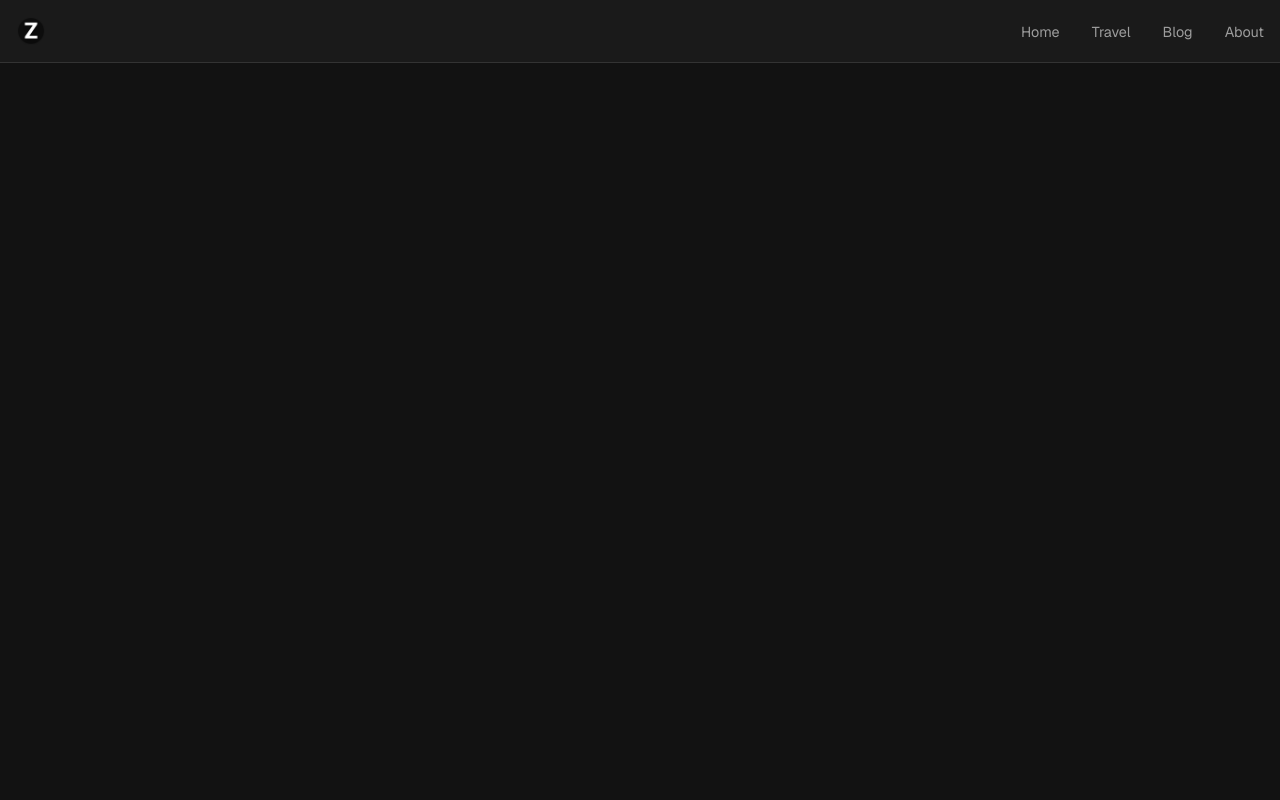
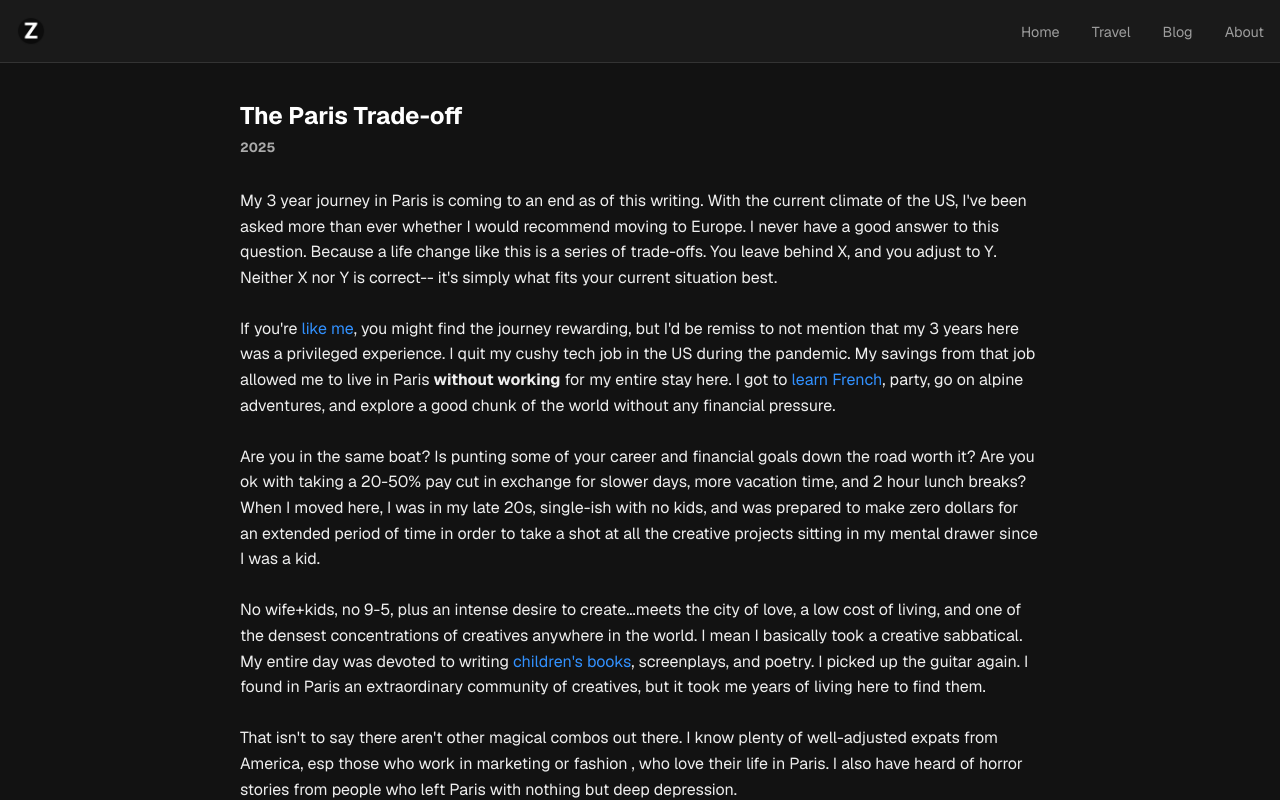
Before and after one commit to theianzhang/my-corner, a Next.js app: page /blog/moving-to-europe in a window 1280 px wide. Built offline with nearby package versions, Linux system fonts and the light colour scheme.

Commit message:
new blog post

```diff
--- a/src/app/blog/moving-to-europe/page.tsx
+++ b/src/app/blog/moving-to-europe/page.tsx
@@ -6,67 +6,69 @@ export default function MovingToEuropeBlogPost() {
     <main className={styles.main}>
       <div className={styles.content}>
         <article className={styles.article}>
-          {/* <div className={styles.header}>
-            <h1>The European Trade-off</h1>
+          <div className={styles.header}>
+            <h1>The Paris Trade-off</h1>
             <h5>2025</h5>
           </div>
 
           <div className={styles.body}>
             <p>
-              I've spent almost 3 years in Paris as of this writing. The question I get asked most often
-              is whether I like the US or France more. My answer is always that it's just different.
+              My 3 year journey in Paris is coming to an end as of this writing. With the current climate of
+              the US, I've been asked more than ever whether I would recommend moving to Europe.
+              I never have a good answer to this question.
+
+              Because a life change like this is a series of trade-offs.
+              You leave behind X, and you adjust to Y. Neither X nor Y is correct--
+              it's simply what fits your current situation best.
+
+              <br /><br />
+              If you're <Link href="/about">like me</Link>, you might find the journey rewarding, but I'd
+              be remiss to not mention that my 3 years here was a privileged experience.
+
+              I quit my cushy tech job in the US during the pandemic. My savings from that job allowed me to live
+              in Paris <strong>without working</strong> for my entire stay here. I got to
+              <Link href="/highlights/c1"> learn French</Link>, party, go on alpine adventures,
+              and explore a good chunk of the world without any financial pressure.
 
               <br /><br />
 
-              I believe a move to Europe, or anywhere, should be viewed as a series of trade-offs. You leave behind X,
-              but you have to adjust to Y. Neither X nor Y is correct, or better/worse,
-              it's just simply a different way of living.
-              Whether that trade-off makes sense to you depends on who you are and your current situation.
+              Are you in the same boat? Is punting some of your career and financial goals down the road
+              worth it? Are you ok with taking a 20-50% pay cut in exchange for slower days, more vacation
+              time, and 2 hour lunch breaks?
+
+              When I moved here, I was in my late 20s, single-ish with no kids,
+              and was prepared to make zero dollars for an extended period of time in order to take a
+              shot at all the creative projects sitting in my mental drawer since I was a kid.
 
               <br /><br />
 
-              I try to avoid platitudes here, and instead attempt to, for those <Link href="/about">like me</Link>,
-              cover the most stark trade-offs I experienced. I roughly group as below:
+              No wife+kids, no 9-5, plus an intense desire to create...meets the
+              city of love, a low cost of living, and one of the densest concentrations of creatives
+              anywhere in the world. I mean I basically took a creative sabbatical.
+
+              My entire day was devoted to writing <Link href="https://thetrilinguez.com">children's books</Link>,
+              screenplays, and poetry. I picked up the guitar again.
+              I found in Paris an extraordinary community of creatives, but it took me
+              years of living here to find them.
+
+              <br /><br />
+
+              That isn't to say there aren't other magical combos out there.
+              I know plenty of well-adjusted expats from America, esp those who work in marketing or fashion
+              , who love their life in Paris. I also have heard of horror stories from people who left
+              Paris with nothing but deep depression.
+
+              <br /><br />
+
+              So, yes, Paris was the right move at the right time for me.
+              Should you do the same?
+
+              The only advice I feel qualified to give is actually in the form of a question:
+              what would "8-year-old-you" and "80-year-old-you" think if you took the plunge?
+
             </p>
 
-            <ul>
-              <li>Lifestyle – Daily routine and pacing</li>
-              <li>Career – Work culture, salaries, and hierarchy.</li>
-              <li>Social Norms – Relationships, gender dynamics, and finding your people.</li>
-              <li>Healthcare & Citizenship – Medical care and bureaucracy.</li>
-            </ul>
-
-            <h2>1. Social Norms</h2>
-            <p>
-                <strong>Leave Behind:</strong> high intensity <br />
-                <strong>Adjust To:</strong> low intensity <br /><br />
-
-                In the States, it's always "what's the move." Festival, cool restaurant, dinner party, day trip, etc.
-                The activiation energy in Europe is much higher for the same events, esp. when a chill apero
-                at your neighborhood cafe is a 3 minute walk and a 5 euro pint. <br /><br />
-
-                Dating is
-            </p>
-
-            <h2>2. Career</h2>
-            <p>
-                <strong>Leave Behind:</strong> lead and hustle <br />
-                <strong>Adjust To:</strong> follow and enjoy <br />
-            </p>
-
-            <h2>3. Healthcare & Citizenship</h2>
-            <p>
-                <strong>Leave Behind:</strong> the ability to use technology<br />
-                <strong>Adjust To:</strong> a new way of using technology <br />
-            </p>
-
-            <h2>4. Arts and Culture</h2>
-            <p>
-                <strong>Leave Behind:</strong> the ability to use technology<br />
-                <strong>Adjust To:</strong> a new way of using technology <br />
-            </p>
-
-          </div> */}
+          </div>
         </article>
       </div>
     </main>
--- a/src/components/Globe/Globe.client.tsx
+++ b/src/components/Globe/Globe.client.tsx
@@ -23,8 +23,6 @@ interface GeoJSONFeature {
 interface GeoJSONData extends GeoJSONFeature {
   isVisited: boolean;
 }
-
-type GlobeMaterial = THREE.MeshBasicMaterial | THREE.MeshPhongMaterial | THREE.MeshStandardMaterial;
 
 type GlobeInstance = ThreeGlobe & {
   globeMaterial: () => THREE.Material;
```
Also changed, not shown: package.json (+6 -6 lines), src/app/travel/[country]/page.tsx (+39 -18 lines), src/components/Stats/CounterAnimation.tsx (+5 -4 lines), 1 other file (tests, documents, lock files or other folders).
